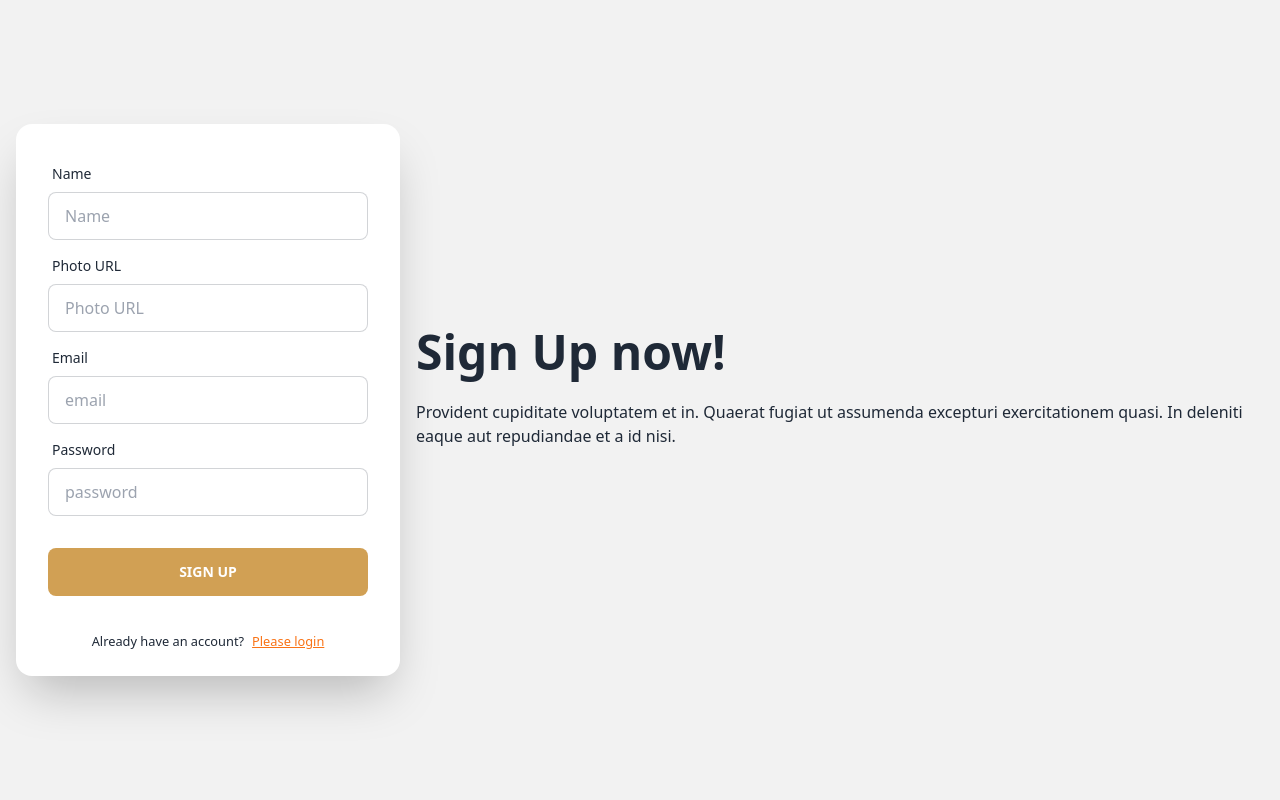
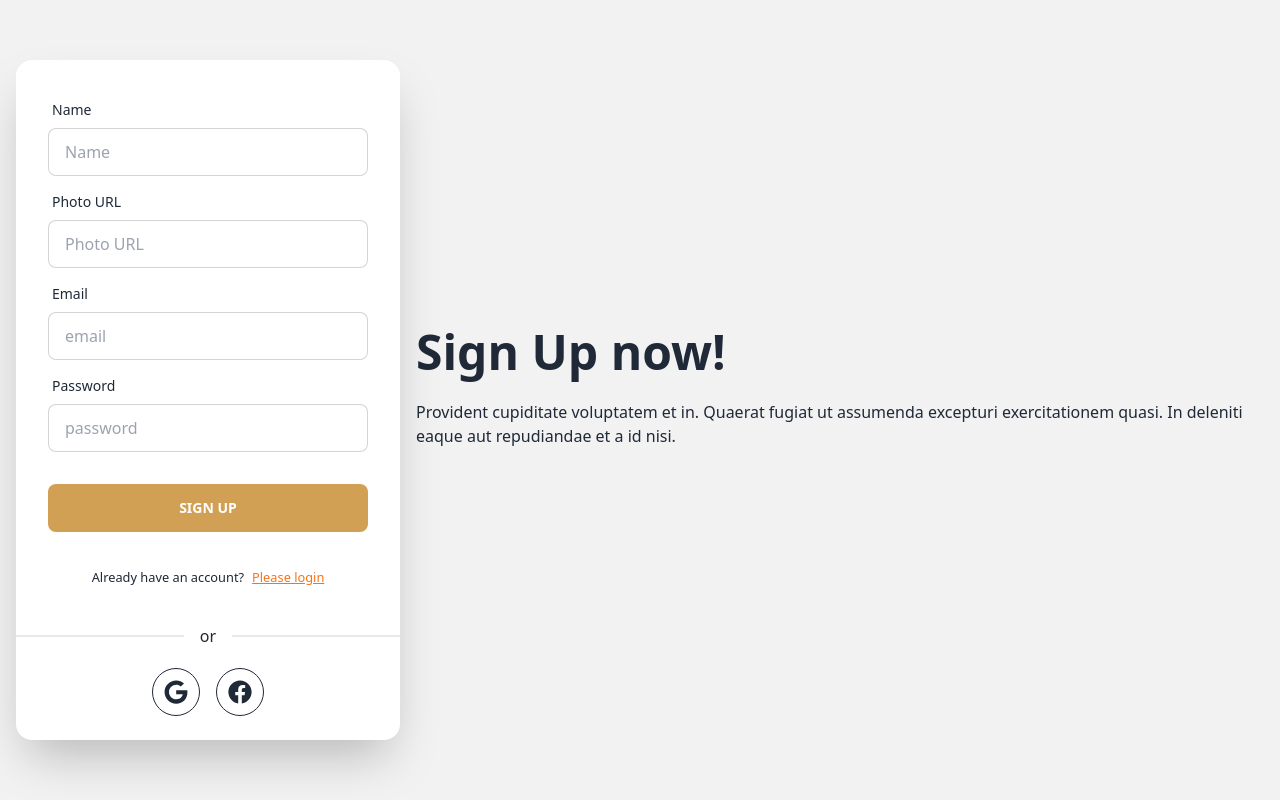
Before and after one commit to zibrailfaruqimayen/bistro-boss-client, a React (Vite) app: page /signup in a window 1280 px wide. Built offline with nearby package versions, Linux system fonts and the light colour scheme; no server answers.

Commit message:
social login added

```diff
--- a/src/Pages/Login/Login.jsx
+++ b/src/Pages/Login/Login.jsx
@@ -8,6 +8,7 @@ import { AuthContext } from "../../providers/AuthProvider";
 import { Link, useLocation, useNavigate } from "react-router-dom";
 import { Helmet } from "react-helmet-async";
 import Swal from "sweetalert2";
+import SocialLogin from "../Shared/SocialLogin/SocialLogin";
 
 const Login = () => {
   const [disabled, setDisabled] = useState(true);
@@ -120,7 +121,7 @@ const Login = () => {
                 />
               </div>
             </form>
-            <p className="text-center mb-6">
+            <p className="text-center mb-2">
               <small>
                 New here?
                 <Link className=" text-orange-500 underline ml-2" to="/signup">
@@ -128,6 +129,7 @@ const Login = () => {
                 </Link>
               </small>
             </p>
+            <SocialLogin></SocialLogin>
           </div>
         </div>
       </div>
--- /dev/null
+++ b/src/Pages/Shared/SocialLogin/SocialLogin.jsx
@@ -0,0 +1,55 @@
+import { useContext } from "react";
+import { FaFacebook, FaGoogle } from "react-icons/fa";
+import { AuthContext } from "../../../providers/AuthProvider";
+import { useLocation, useNavigate } from "react-router-dom";
+
+const SocialLogin = () => {
+  const { googleSignIn } = useContext(AuthContext);
+
+  const navigate = useNavigate();
+  const location = useLocation();
+
+  const from = location.state?.from?.pathname || "/";
+
+  const handleGoogleSignIn = () => {
+    console.log("btn click");
+    googleSignIn().then((result) => {
+      const loggedInUser = result.user;
+      console.log(loggedInUser);
+      const saveUser = {
+        name: loggedInUser.displayName,
+        email: loggedInUser.email,
+      };
+      fetch("http://localhost:5000/users", {
+        method: "POST",
+        headers: { "content-type": "application/json" },
+        body: JSON.stringify(saveUser),
+      })
+        .then((res) => res.json())
+        .then(() => {
+          navigate(from, { replace: true });
+        });
+    });
+  };
+  return (
+    <div>
+      <div className="divider">or</div>
+      <div className="text-center my-6 space-x-4">
+        <button
+          onClick={handleGoogleSignIn}
+          className="btn btn-circle btn-outline text-2xl"
+        >
+          <FaGoogle></FaGoogle>
+        </button>
+        <button
+          onClick={handleGoogleSignIn}
+          className="btn btn-circle btn-outline text-2xl"
+        >
+          <FaFacebook></FaFacebook>
+        </button>
+      </div>
+    </div>
+  );
+};
+
+export default SocialLogin;
--- a/src/Pages/SignUp/SignUp.jsx
+++ b/src/Pages/SignUp/SignUp.jsx
@@ -4,6 +4,7 @@ import { useForm } from "react-hook-form";
 import { AuthContext } from "../../providers/AuthProvider";
 import { Link, useNavigate } from "react-router-dom";
 import Swal from "sweetalert2";
+import SocialLogin from "../Shared/SocialLogin/SocialLogin";
 
 const SignUp = () => {
   const {
@@ -16,14 +17,21 @@ const SignUp = () => {
   const navigate = useNavigate();
 
   const onSubmit = (data) => {
-    console.log(data);
     createUser(data.email, data.password).then((result) => {
       const loggedUser = result.user;
       console.log(loggedUser);
       updateUserProfile(data.name, data.photoURL)
         .then(() => {
-          console.log("user profile updated");
-          reset;
+          const saveUser = { name: data.name, email: data.email };
+          fetch("http://localhost:5000/users", {
+            method: "POST",
+            headers: { "content-type": "application/json" },
+            body: JSON.stringify(saveUser),
+          })
+            .then((res) => res.json())
+            .then((data) => {
+              if (data.insertedId) {
+                reset();
                 Swal.fire({
                   position: "center",
                   icon: "success",
@@ -32,6 +40,8 @@ const SignUp = () => {
                   timer: 1500,
                 });
                 navigate("/");
+              }
+            });
         })
         .catch((errors) => console.log(errors));
     });
@@ -146,6 +156,7 @@ const SignUp = () => {
                 </Link>
               </small>
             </p>
+            <SocialLogin></SocialLogin>
           </div>
         </div>
       </div>
--- a/src/Routes/Routes.jsx
+++ b/src/Routes/Routes.jsx
@@ -47,7 +47,11 @@ export const router = createBrowserRouter([
   },
   {
     path: "dashboard",
-    element: <Dashboard></Dashboard>,
+    element: (
+      <PrivateRoute>
+        <Dashboard></Dashboard>
+      </PrivateRoute>
+    ),
     children: [
       {
         path: "mycart",
--- a/src/providers/AuthProvider.jsx
+++ b/src/providers/AuthProvider.jsx
@@ -1,9 +1,11 @@
 import { createContext, useEffect, useState } from "react";
 import {
+  GoogleAuthProvider,
   createUserWithEmailAndPassword,
   getAuth,
   onAuthStateChanged,
   signInWithEmailAndPassword,
+  signInWithPopup,
   signOut,
   updateProfile,
 } from "firebase/auth";
@@ -17,6 +19,8 @@ const AuthProvider = ({ children }) => {
   const [user, setUser] = useState(null);
   const [loading, setLoading] = useState(true);
 
+  const googleProvider = new GoogleAuthProvider();
+
   const createUser = (email, password) => {
     setLoading(true);
     return createUserWithEmailAndPassword(auth, email, password);
@@ -25,6 +29,11 @@ const AuthProvider = ({ children }) => {
   const signIn = (email, password) => {
     setLoading(true);
     return signInWithEmailAndPassword(auth, email, password);
+  };
+
+  const googleSignIn = () => {
+    setLoading(true);
+    return signInWithPopup(auth, googleProvider);
   };
 
   const updateUserProfile = (name, photo) => {
@@ -54,6 +63,7 @@ const AuthProvider = ({ children }) => {
     user,
     createUser,
     signIn,
+    googleSignIn,
     updateUserProfile,
     logOut,
     loading,
```
Lines whose indentation alone changed are shown as unchanged.
